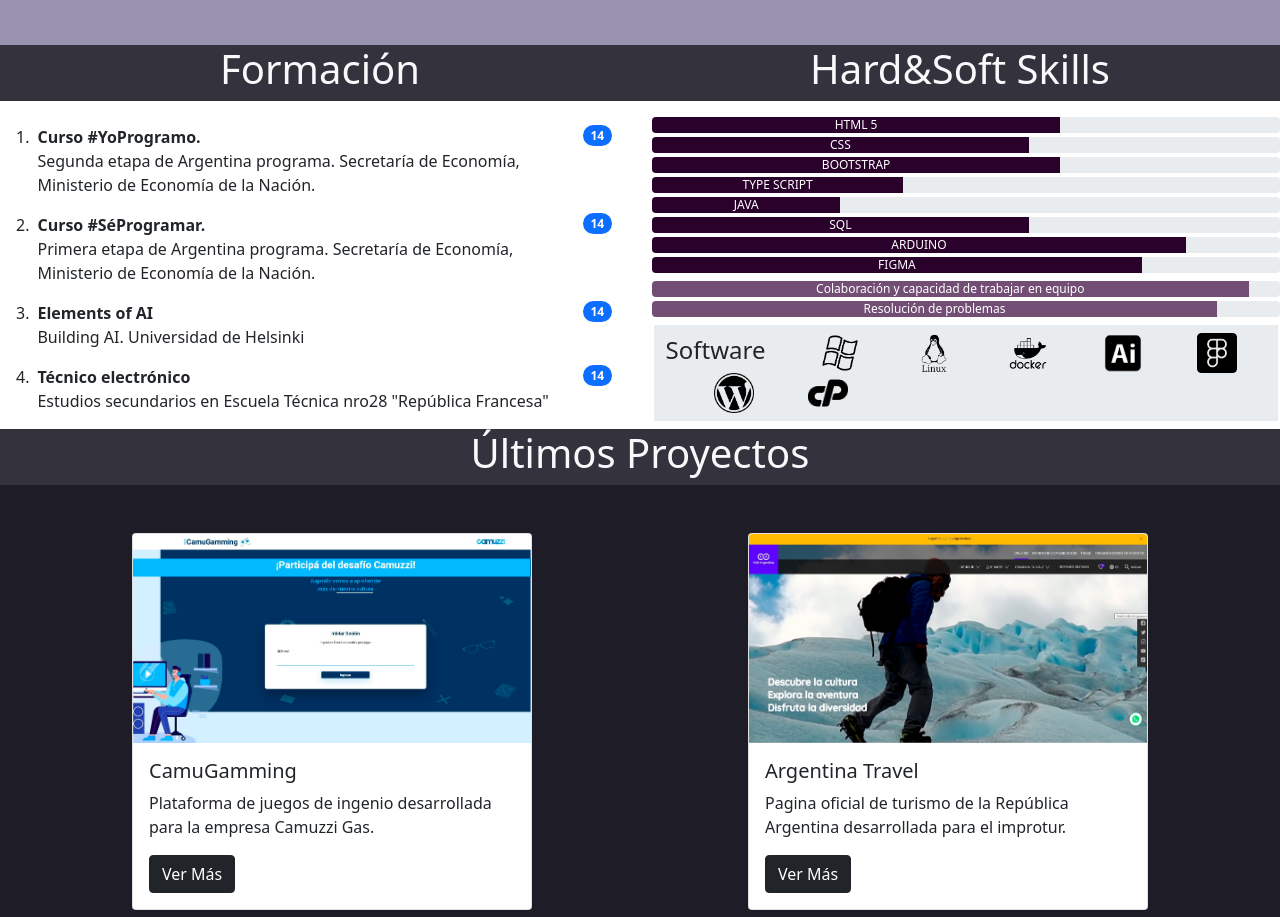
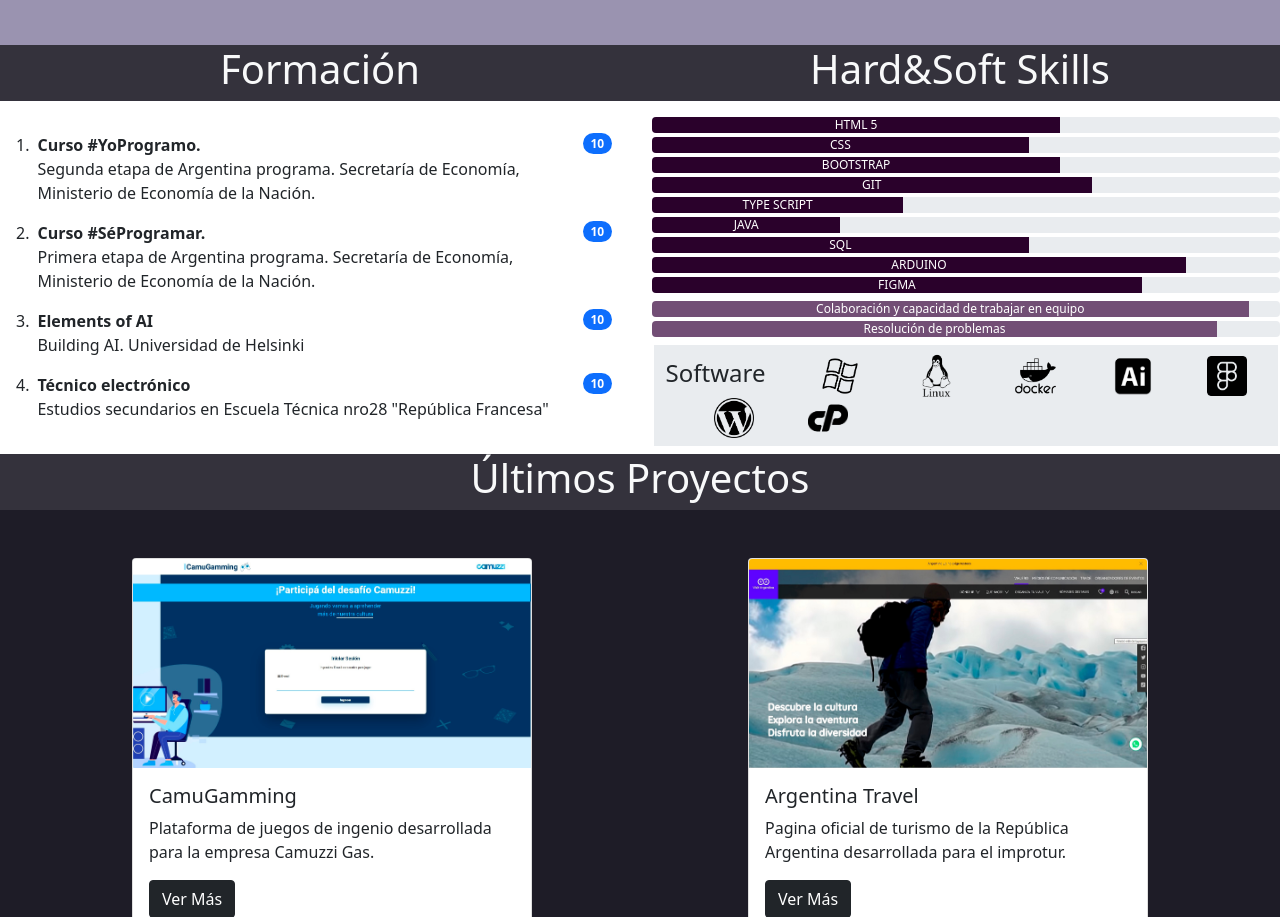
Before and after one commit to Luciano-Villani/Portfolio_estatico, a plain HTML site: page index.html in a window 1280 px wide. Shown: the part 931-1848 px from the top of the page. Drawn offline with Linux system fonts and the light colour scheme.

Commit message:
agregando otro skill

```diff
--- a/index.html
+++ b/index.html
@@ -145,33 +145,33 @@
   <div class="row">
     <div class="col-md-6">
       <ol class="list-group list-group-numbered">
-        <li class="list-group-item d-flex justify-content-between align-items-start mt-3">
+        <li class="list-group-item d-flex justify-content-between align-items-start mt-4">
           <div class="ms-2 me-auto">
             <div class="fw-bold">Curso #YoProgramo.</div>
             Segunda etapa de Argentina programa. Secretaría de Economía, Ministerio de Economía de la Nación.
           </div>
-          <span class="badge bg-primary rounded-pill">14</span>
+          <span class="badge bg-primary rounded-pill">10</span>
         </li>
         <li class="list-group-item d-flex justify-content-between align-items-start">
           <div class="ms-2 me-auto">
             <div class="fw-bold">Curso #SéProgramar.</div>
             Primera etapa de Argentina programa. Secretaría de Economía, Ministerio de Economía de la Nación.
           </div>
-          <span class="badge bg-primary rounded-pill">14</span>
+          <span class="badge bg-primary rounded-pill">10</span>
         </li>
         <li class="list-group-item d-flex justify-content-between align-items-start">
           <div class="ms-2 me-auto">
             <div class="fw-bold">Elements of AI</div>
             Building AI. Universidad de Helsinki
           </div>
-          <span class="badge bg-primary rounded-pill">14</span>
+          <span class="badge bg-primary rounded-pill">10</span>
         </li>
         <li class="list-group-item d-flex justify-content-between align-items-start">
           <div class="ms-2 me-auto">
             <div class="fw-bold">Técnico electrónico</div>
             Estudios secundarios en Escuela Técnica nro28 "República Francesa"
           </div>
-          <span class="badge bg-primary rounded-pill">14</span>
+          <span class="badge bg-primary rounded-pill">10</span>
         </li>
       </ol>
 
@@ -188,6 +188,10 @@
       <div class="progress mt-1">
         <div class="progress-bar bg-barras" role="progressbar" style="width: 65%" aria-valuenow="60" aria-valuemin="0"
           aria-valuemax="100">BOOTSTRAP</div>
+      </div>
+      <div class="progress mt-1">
+        <div class="progress-bar bg-barras" role="progressbar" style="width: 70%" aria-valuenow="70" aria-valuemin="0"
+          aria-valuemax="100">GIT</div>
       </div>
       <div class="progress mt-1">
         <div class="progress-bar bg-barras" role="progressbar" style="width: 40%" aria-valuenow="40" aria-valuemin="0"
@@ -221,8 +225,8 @@
       <div class="row mt-2 mb-2 ms-sw me-sw pt-1" style="background-color: #E9ECEF;">
         <h4 class="pt-1">Software
           <a class="ps-5"><img src="/img/windows-logo.png" alt="..." style="width: 40px"></a>
-          <a class="ps-5"><img src="/img/linux-logo.png" alt="..." style="width: 40px"></a>
-          <a class="ps-5"><img src="/img/docker-logo.png" alt="..." style="width: 40px"></a>
+          <a class="ps-5"><img src="/img/linux-logo.png" alt="..." style="width: 45px"></a>
+          <a class="ps-5"><img src="/img/docker-logo.png" alt="..." style="width: 45px"></a>
           <a class="ps-5"><img src="/img/AI-logo.png" alt="..." style="width: 40px"></a>
           <a class="ps-5"><img src="/img/figma-logo.png" alt="..." style="width: 40px"></a>
           <a class="ps-5"><img src="/img/pngegg.png" alt="..." style="width: 40px"></a>
```
